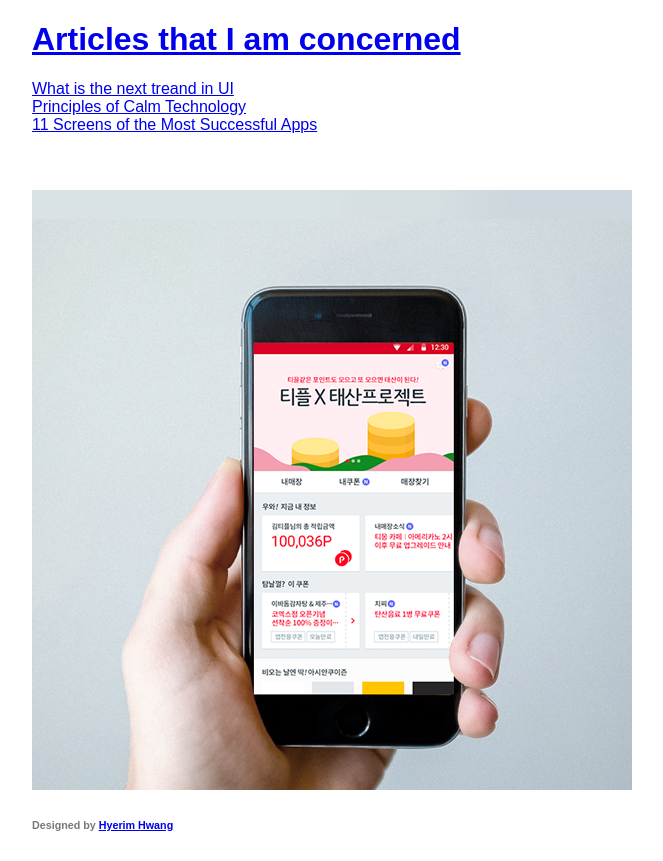
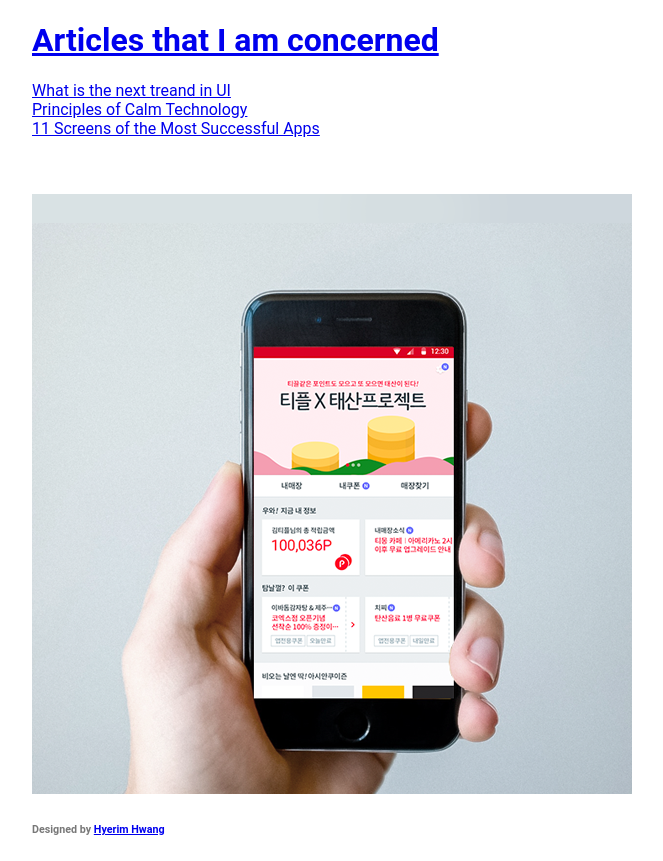
Before and after one commit to rimhoho/UI-article, a plain HTML site: page index.html in a window 1280 px wide. Shown: the whole page, without its empty margins (16-679 px from the left). Drawn offline with Linux system fonts and the light colour scheme.

Commit message:
Update style.css

```diff
--- a/style.css
+++ b/style.css
@@ -1,6 +1,6 @@
 	body {
-		font-family: 'Noto Sans Korean', sans-serif;
-		text-decoration: none;
+		font-family: 'Roboto'; sans-serif;
+		text-decoration:none;
 		}
 		ul {list-style:none;}
 		h1 {padding: 0 0 0 40px;}
```
